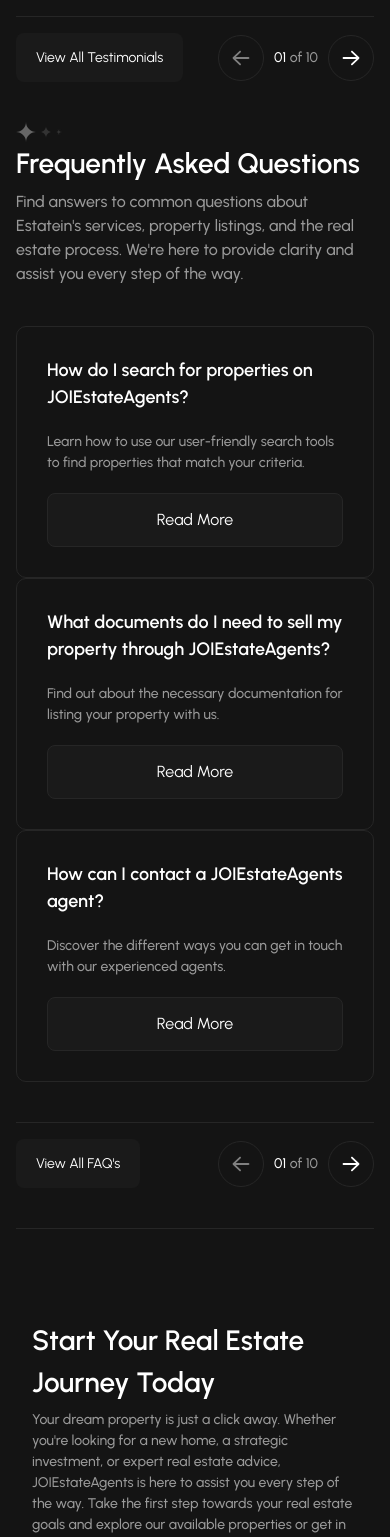
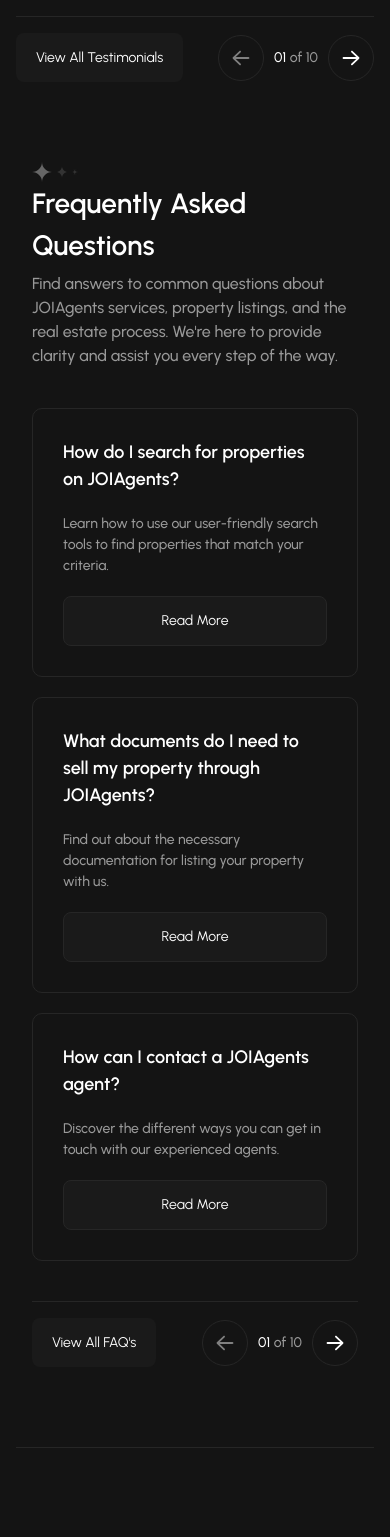
Before and after one commit to JulianIfesiokwu/JOIRentalAgents, a React (Vite) app in the folder client/: page / in a window 390 px wide. Shown: the part 4460-5997 px from the top of the page. Built offline with nearby package versions, Linux system fonts and the light colour scheme.

Commit message:
Feat: creating FAQ component and making component responsive

```diff
--- a/client/src/App.jsx
+++ b/client/src/App.jsx
@@ -21,7 +21,7 @@
           element={<Properties />}
         />
         <Route
-          path='/:id'
+          path='/properties/:id'
           element={<PropertyDetailsPage />}
         />
         <Route
--- /dev/null
+++ b/client/src/components/FAQ.jsx
@@ -0,0 +1,82 @@
+import FAQCard from "./FAQCard";
+import { questions } from "../data";
+
+const FAQ = () => {
+  return (
+    <div className='px-4 py-10 md:px-20 md:py-20 lg:px-[165px] flex flex-col'>
+      <img
+        src='src/assets/linear-stars.svg'
+        alt=''
+        className='self-start'
+      />
+      <div className='flex flex-col gap-10'>
+        <div className='flex items-end md:gap-[150px] lg:gap-[200px] gap-[6px]'>
+          <div className='flex flex-col gap-[6px]'>
+            <h3 className='leading-[1.5] absolute-white font-semibold text-[28px] md:text-[38px] lg:text-[48px]'>
+              Frequently Asked Questions
+            </h3>
+            <p className='font-medium leading-[1.5] text-14px md:text-[16px] lg:text-[18px] text-[#999999]'>
+              Find answers to common questions about JOIAgents services,
+              property listings, and the real estate process. We're here to
+              provide clarity and assist you every step of the way.
+            </p>
+          </div>
+          <button className='hidden md:inline leading-[1.5] text-[14px] md:text-[16px] lg:text-[18px] absolute-white text-center px-5 py-[14px] bg-[#1a1a1a] rounded-[8px] md:shrink-0'>
+            View All FAQ's
+          </button>
+        </div>
+        <div className='flex flex-col gap-5 md:flex-row md:gap-5'>
+          {questions.map((item, index) => (
+            <FAQCard
+              question={item.question}
+              answer={item.answer}
+              key={index}
+            />
+          ))}
+        </div>
+        <div className='border-t border-[#262626] flex items-center justify-between pt-4'>
+          <button className='md:hidden leading-[1.5] text-[14px] absolute-white text-center px-5 py-[14px] bg-[#1a1a1a] rounded-[8px]'>
+            View All FAQ's
+          </button>
+          <div className='flex gap-[10px] items-center justify-between'>
+            <div className='rounded-full p-[10px] border border-[#262626] md:hidden'>
+              <img
+                src='src/assets/left-button.svg'
+                alt=''
+                className='md:hidden'
+              />
+            </div>
+            <div className=''>
+              <p className='font-medium text-[14px] text-[#999999]'>
+                <span className='absolute-white '>01</span>
+                {"  "}of 10
+              </p>
+            </div>
+            <div className='rounded-full p-[10px] border border-[#262626] md:hidden'>
+              <img
+                src='src/assets/right-button.svg'
+                alt=''
+              />
+            </div>
+          </div>
+          <div className='hidden md:flex md:gap-[10px]'>
+            <div className='rounded-full p-[10px] border border-[#262626] hidden md:inline'>
+              <img
+                src='src/assets/left-button.svg'
+                alt=''
+              />
+            </div>
+            <div className='rounded-full p-[10px] border border-[#262626] hidden md:inline'>
+              <img
+                src='src/assets/right-button.svg'
+                alt=''
+              />
+            </div>
+          </div>
+        </div>
+      </div>
+    </div>
+  );
+};
+
+export default FAQ;
--- a/client/src/components/FAQCard.jsx
+++ b/client/src/components/FAQCard.jsx
@@ -1,13 +1,13 @@
 const FAQCard = ({ question, answer }) => {
   return (
-    <div className='flex flex-col gap-5 p-[30px] border border-[#262626] rounded-[10px]'>
-      <h3 className='text-[18px] leading-[1.5] font-semibold absolute-white'>
+    <div className='basis-1/2 flex flex-col gap-5 md:gap-[24px] lg:gap-[30px] justify-between p-[30px] border border-[#262626] rounded-[10px]'>
+      <h3 className='text-[18px] md:text-[20px] lg:text-[24px] leading-[1.5] font-semibold absolute-white'>
         {question}
       </h3>
-      <p className='leading-[1.5] font-medium text-sm text-[#999999]'>
+      <p className='leading-[1.5] font-medium text-sm md:text-[16px] lg:text-[18px] text-[#999999]'>
         {answer}
       </p>
-      <button className='px-5 py-[14px] bg-[#1a1a1a] rounded-[8px] absolute-white border border-[#262626]'>
+      <button className='px-5 py-[14px] bg-[#1a1a1a] rounded-[8px] absolute-white border border-[#262626] md:self-start text-sm lg:text-[18px]'>
         Read More
       </button>
     </div>
--- a/client/src/data.js
+++ b/client/src/data.js
@@ -1,17 +1,16 @@
 export const questions = [
   {
-    question: "How do I search for properties on JOIEstateAgents?",
+    question: "How do I search for properties on JOIAgents?",
     answer:
       "Learn how to use our user-friendly search tools to find properties that match your criteria.",
   },
   {
-    question:
-      "What documents do I need to sell my property through JOIEstateAgents?",
+    question: "What documents do I need to sell my property through JOIAgents?",
     answer:
       "Find out about the necessary documentation for listing your property with us.",
   },
   {
-    question: "How can I contact a JOIEstateAgents agent?",
+    question: "How can I contact a JOIAgents agent?",
     answer:
       "Discover the different ways you can get in touch with our experienced agents.",
   },
@@ -38,7 +37,7 @@
     rating: 5,
     caption: "Trusted Advisors",
     comment:
-      "The JOIEstateAgents team guided us through the entire buying process. Their knowledge and commitment to our needs were impressive. Thank you for your support!",
+      "The JOIAgents team guided us through the entire buying process. Their knowledge and commitment to our needs were impressive. Thank you for your support!",
     name: "John Mans",
     location: "USA, California",
   },
--- a/client/src/pages/Home.jsx
+++ b/client/src/pages/Home.jsx
@@ -1,11 +1,9 @@
 import CallToAction from "../components/CallToAction";
 import CommentCard from "../components/CommentCard";
-import FAQCard from "../components/FAQCard";
-import InfoCard from "../components/InfoCard";
+import FAQ from "../components/FAQ";
 import LinkToSearch from "../components/LinkToSearch";
 import Metrics from "../components/Metrics";
 import PropertyCard from "../components/PropertyCard";
-import { questions } from "../data";
 
 const Home = () => {
   return (
@@ -165,58 +163,7 @@
         </div>
       </div>
       {/* FAQ'S */}
-      <div className='md:gap-[50px] xl:gap-[250px] md:px-[80px] xl:px-[162px] xl:py-[100px]'>
-        <img
-          src='src/assets/linear-stars.svg'
-          alt=''
-        />
-        <div className='flex flex-col gap-10'>
-          <div className='flex flex-col gap-[6px]'>
-            <h3 className='leading-[1.5] absolute-white font-semibold text-[28px]'>
-              Frequently Asked Questions
-            </h3>
-            <p className='font-medium leading-[1.5] text-14px text-[#999999]'>
-              Find answers to common questions about Estatein's services,
-              property listings, and the real estate process. We're here to
-              provide clarity and assist you every step of the way.
-            </p>
-          </div>
-          <div className='flex flex-col md:flex-row md:gap-5'>
-            {questions.map((item, index) => (
-              <FAQCard
-                question={item.question}
-                answer={item.answer}
-                key={index}
-              />
-            ))}
-          </div>
-          <div className='border-t border-[#262626] flex items-center justify-between pt-4'>
-            <button className='leading-[1.5] text-[14px] absolute-white text-center px-5 py-[14px] bg-[#1a1a1a] rounded-[8px]'>
-              View All FAQ's
-            </button>
-            <div className='flex gap-[10px] items-center justify-between'>
-              <div className='rounded-full p-[10px] border border-[#262626]'>
-                <img
-                  src='src/assets/left-button.svg'
-                  alt=''
-                />
-              </div>
-              <div className=''>
-                <p className='font-medium text-[14px] text-[#999999]'>
-                  <span className='absolute-white '>01</span>
-                  {"  "}of 10
-                </p>
-              </div>
-              <div className='rounded-full p-[10px] border border-[#262626]'>
-                <img
-                  src='src/assets/right-button.svg'
-                  alt=''
-                />
-              </div>
-            </div>
-          </div>
-        </div>
-      </div>
+      <FAQ />
       {/* CTA */}
       <CallToAction />
     </div>
--- a/client/src/pages/PropertyDetailsPage.jsx
+++ b/client/src/pages/PropertyDetailsPage.jsx
@@ -1,49 +1,15 @@
-import React from "react";
+import CallToAction from "../components/CallToAction";
+import FAQ from "../components/FAQ";
 
 const PropertyDetailsPage = () => {
   return (
     <div className='bg-[#141414]'>
       {/* LANDING SECTION */}
-      <div className='px-4 py-10 md:px-20 md:py-20 lg:px-[165px] flex flex-col gap-10'>
-        <div className='flex flex-col md:flex-row-reverse items-center gap-10 md:gap-15 lg:gap-20'>
-          <picture className='basis-1/2'>
-            <source
-              srcSet='/src/assets/about-landing-desktop.svg'
-              media='(min-width: 769px)'
-            ></source>
-            <source
-              srcSet='/src/assets/about-landing-laptop.svg'
-              media='(min-width: 600px)'
-            ></source>
-            <img
-              src='/src/assets/about-landing.svg'
-              alt=''
-              className='object-cover'
-            />
-          </picture>
-          <div className='basis-1/2'>
-            <img
-              src='src/assets/linear-stars.svg'
-              alt=''
-              className=''
-            />
-            <div className='flex flex-col gap-10 md:gap-[50px]'>
-              <div className='flex flex-col gap-2'>
-                <h3 className='font-semibold text-[28px] md:text-[38px] lg:text-[48px] leading-[1.5] absolute-white'>
-                  Our Journey
-                </h3>
-                <p className='font-medium text-sm md:text-base leading-[1.5] text-[#999999]'>
-                  Our story is one of continuous growth and evolution. We
-                  started as a small team with big dreams, determined to create
-                  a real estate platform that transcended the ordinary. Over the
-                  years, we've expanded our reach, forged valuable partnerships,
-                  and gained the trust of countless clients.
-                </p>
-              </div>
-            </div>
-          </div>
-        </div>
-      </div>
+
+      {/* FAQs */}
+      <FAQ />
+      {/* CALL TO ACTION */}
+      <CallToAction />
     </div>
   );
 };
```
